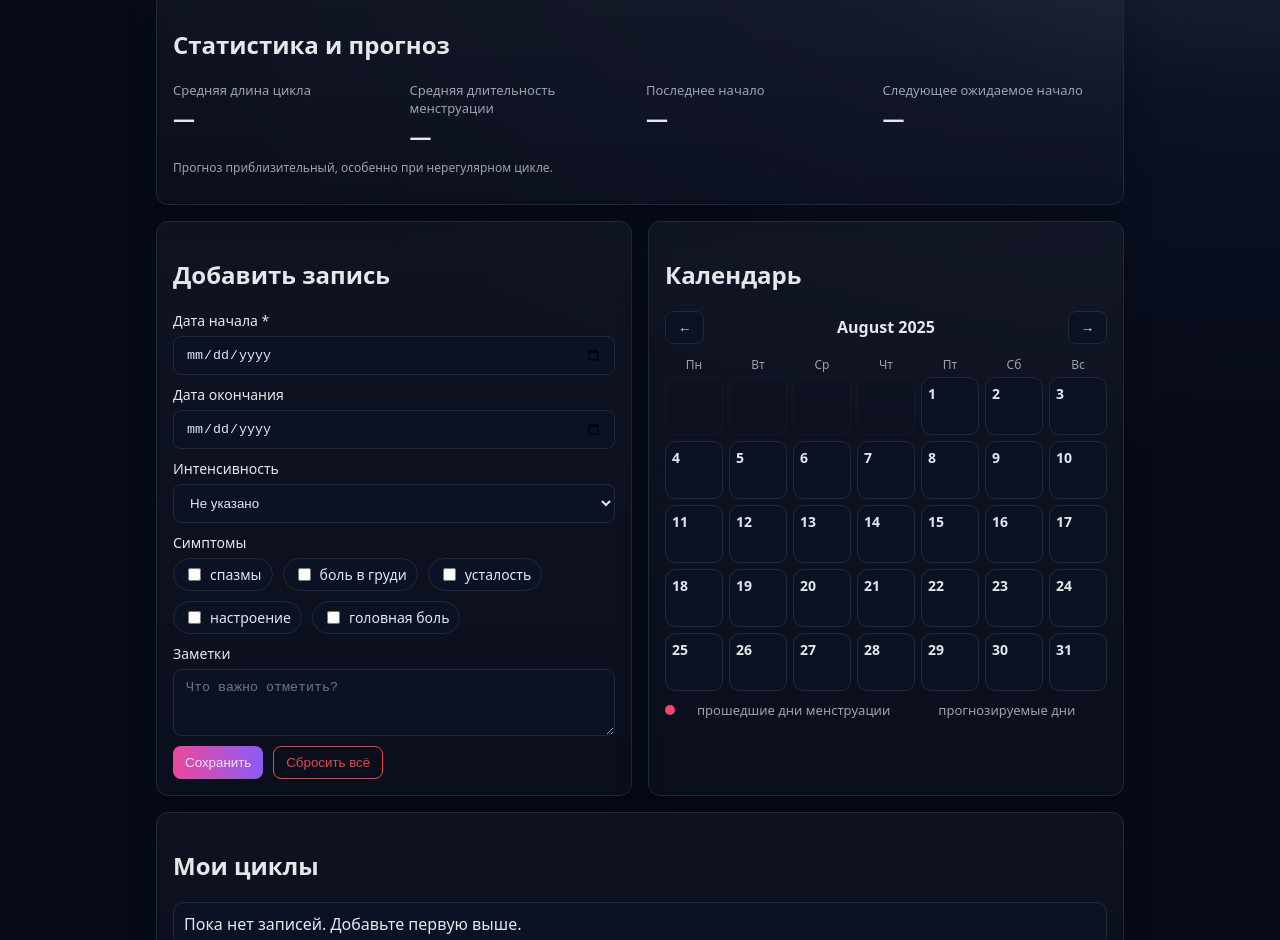
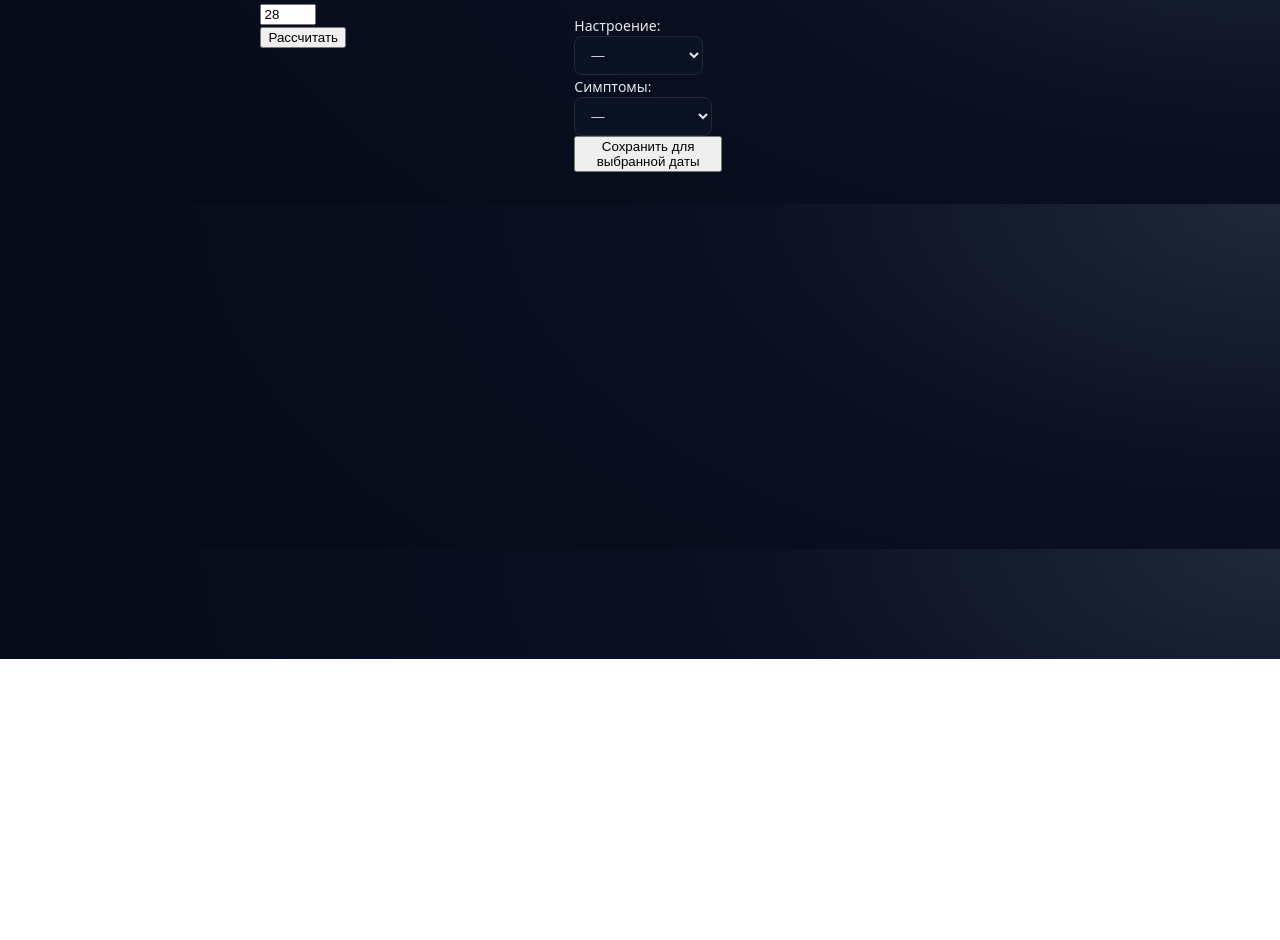
Before and after one commit to opiumsadk1d/mesya4nii, a plain HTML site: page index.html in a window 1280 px wide. Shown: the part 141-1081 px from the top of the page. After the commit the page ends 800 px from the top, so only its background shows below. Drawn offline with Linux system fonts and the light colour scheme.

Commit message:
Update index.html

```diff
--- a/index.html
+++ b/index.html
@@ -1,108 +1,52 @@
-<!doctype html>
+<!DOCTYPE html>
 <html lang="ru">
 <head>
-  <meta charset="utf-8" />
-  <meta name="viewport" content="width=device-width, initial-scale=1" />
-  <title>Трекер менструаций</title>
+  <meta charset="UTF-8" />
+  <meta name="viewport" content="width=device-width, initial-scale=1.0" />
+  <title>Мой Цикл</title>
   <link rel="stylesheet" href="style.css" />
 </head>
 <body>
-  <header class="app-header">
-    <h1>Трекер менструаций</h1>
-    <p class="subtitle">Отслеживайте цикл, прогнозируйте следующую дату и отмечайте самочувствие</p>
-  </header>
+  <div class="container">
+    <h1>Мой Цикл</h1>
 
-  <main class="container">
-    <section class="stats card">
-      <h2>Статистика и прогноз</h2>
-      <div class="stats-grid">
-        <div>
-          <div class="stat-label">Средняя длина цикла</div>
-          <div class="stat-value" id="avgCycle">—</div>
-        </div>
-        <div>
-          <div class="stat-label">Средняя длительность менструации</div>
-          <div class="stat-value" id="avgPeriod">—</div>
-        </div>
-        <div>
-          <div class="stat-label">Последнее начало</div>
-          <div class="stat-value" id="lastStart">—</div>
-        </div>
-        <div>
-          <div class="stat-label">Следующее ожидаемое начало</div>
-          <div class="stat-value" id="nextStart">—</div>
-        </div>
-      </div>
-      <p class="hint">Прогноз приблизительный, особенно при нерегулярном цикле.</p>
-    </section>
+    <div class="input-section">
+      <label for="startDate">Дата начала последних месячных:</label>
+      <input type="date" id="startDate" />
+      <label for="cycleLength">Длина цикла (дней):</label>
+      <input type="number" id="cycleLength" value="28" min="20" max="40" />
+      <button onclick="calculateCycle()">Рассчитать</button>
+    </div>
 
-    <section class="form card">
-      <h2>Добавить запись</h2>
-      <form id="entryForm">
-        <div class="form-row">
-          <label for="startDate">Дата начала *</label>
-          <input type="date" id="startDate" required />
-        </div>
-        <div class="form-row">
-          <label for="endDate">Дата окончания</label>
-          <input type="date" id="endDate" />
-        </div>
-        <div class="form-row">
-          <label for="flow">Интенсивность</label>
-          <select id="flow">
-            <option value="">Не указано</option>
-            <option value="light">Легкая</option>
-            <option value="medium">Средняя</option>
-            <option value="heavy">Сильная</option>
-          </select>
-        </div>
-        <div class="form-row">
-          <label for="symptoms">Симптомы</label>
-          <div class="chips">
-            <label><input type="checkbox" value="спазмы" /> спазмы</label>
-            <label><input type="checkbox" value="боль в груди" /> боль в груди</label>
-            <label><input type="checkbox" value="усталость" /> усталость</label>
-            <label><input type="checkbox" value="настроение" /> настроение</label>
-            <label><input type="checkbox" value="головная боль" /> головная боль</label>
-          </div>
-        </div>
-        <div class="form-row">
-          <label for="notes">Заметки</label>
-          <textarea id="notes" rows="3" placeholder="Что важно отметить?"></textarea>
-        </div>
-        <div class="form-actions">
-          <button type="submit" class="btn primary">Сохранить</button>
-          <button type="button" id="resetBtn" class="btn danger outline" title="Удалить все данные">Сбросить всё</button>
-        </div>
-      </form>
-    </section>
+    <div class="calendar-section">
+      <h2>Календарь</h2>
+      <div id="calendar"></div>
+    </div>
 
-    <section class="calendar card">
-      <h2>Календарь</h2>
-      <div class="cal-header">
-        <button id="prevMonth" class="btn">&larr;</button>
-        <div id="monthLabel"></div>
-        <button id="nextMonth" class="btn">&rarr;</button>
-      </div>
-      <div class="cal-weekdays">
-        <div>Пн</div><div>Вт</div><div>Ср</div><div>Чт</div><div>Пт</div><div>Сб</div><div>Вс</div>
-      </div>
-      <div id="calendarGrid" class="cal-grid"></div>
-      <div class="legend">
-        <span class="dot past"></span> прошедшие дни менструации
-        <span class="dot predicted"></span> прогнозируемые дни
-      </div>
-    </section>
+    <div class="symptom-section">
+      <h2>Симптомы и настроение</h2>
+      <label for="mood">Настроение:</label>
+      <select id="mood">
+        <option value="">—</option>
+        <option>Радость</option>
+        <option>Грусть</option>
+        <option>Раздражение</option>
+        <option>Спокойствие</option>
+      </select>
 
-    <section class="list card">
-      <h2>Мои циклы</h2>
-      <div id="cyclesList" class="cycles-list"></div>
-    </section>
-  </main>
+      <label for="symptom">Симптомы:</label>
+      <select id="symptom">
+        <option value="">—</option>
+        <option>Боль</option>
+        <option>Вздутие</option>
+        <option>Усталость</option>
+        <option>Головная боль</option>
+      </select>
 
-  <footer class="app-footer">
-    <small>Данные хранятся только в вашем браузере.</small>
-  </footer>
+      <button onclick="saveSymptoms()">Сохранить для выбранной даты</button>
+      <p id="selectedDateInfo"></p>
+    </div>
+  </div>
 
   <script src="app.js"></script>
 </body>
```
